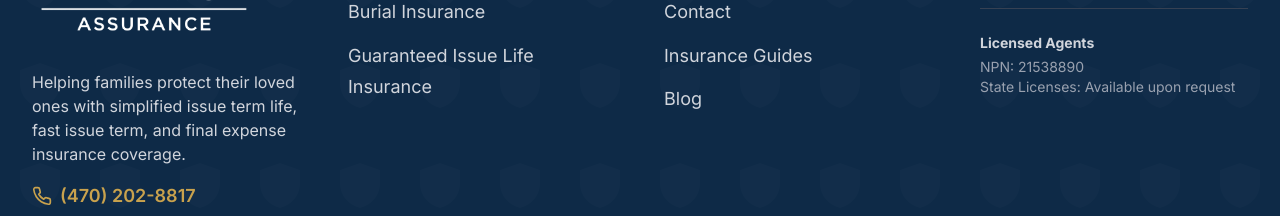
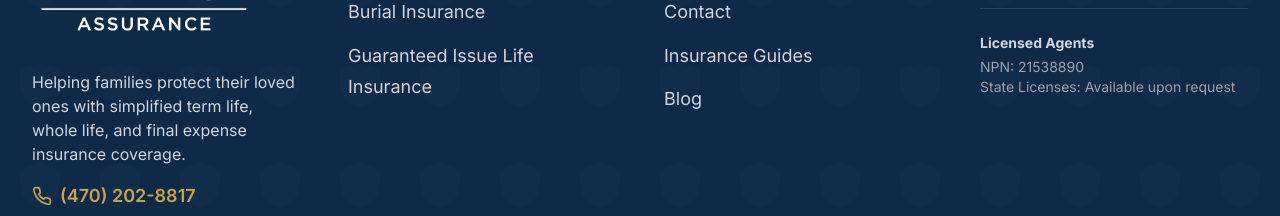
Before and after one commit to LucianBellevue/ba_website, a Next.js app: page / in a window 1280 px wide. Shown: the part 6703-6919 px from the top of the page. Built offline with nearby package versions, Linux system fonts and the light colour scheme.

Commit message:
fix: update footer description to match product messaging

```diff
--- a/components/Footer.tsx
+++ b/components/Footer.tsx
@@ -33,7 +33,7 @@ export default function Footer() {
               />
             </Link>
             <p className="text-gray-300 text-base mb-4 text-center lg:text-left">
-              Helping families protect their loved ones with simplified issue term life, fast issue term, and final expense insurance coverage.
+              Helping families protect their loved ones with simplified term life, whole life, and final expense insurance coverage.
             </p>
             <a href={SITE_CONFIG.phoneTel} className="inline-flex items-center gap-2 text-ba-gold hover:text-white transition-colors font-semibold text-lg">
               <FiPhone size={20} color="var(--ba-gold)" />
```
